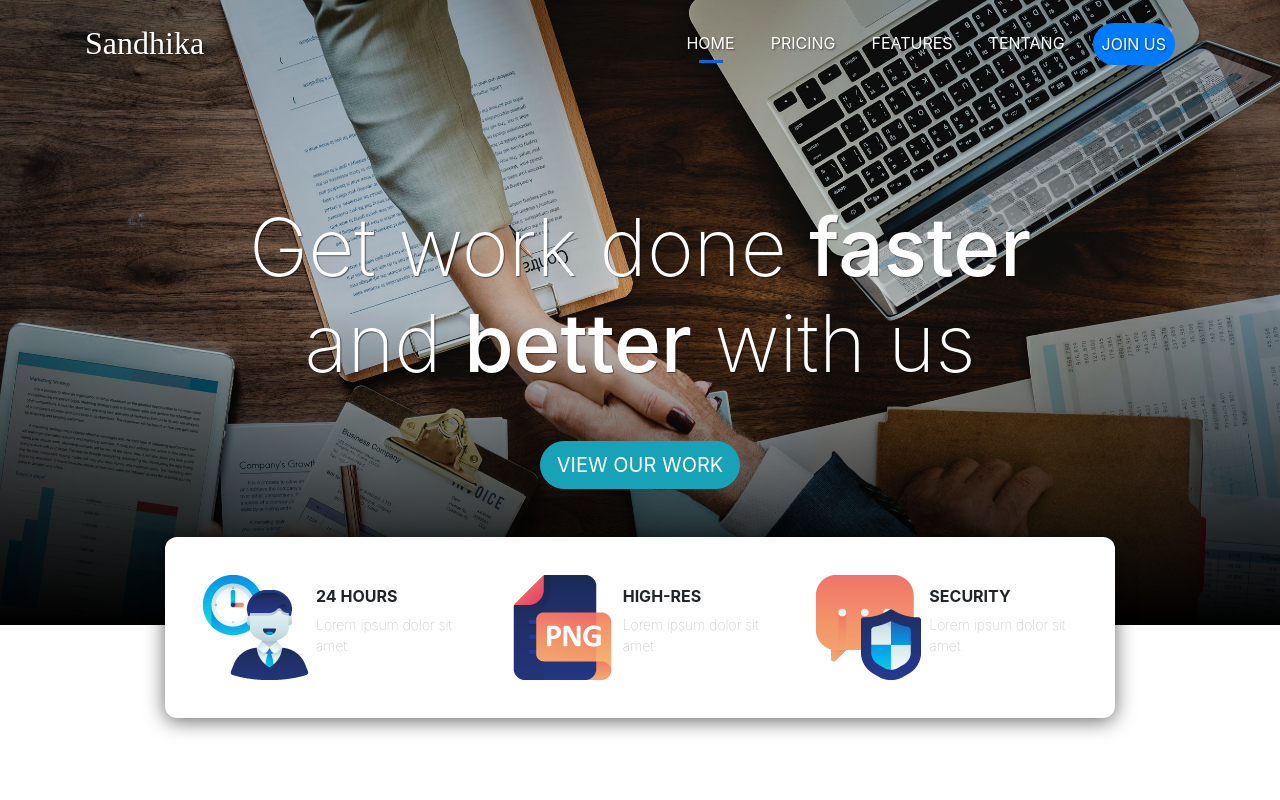
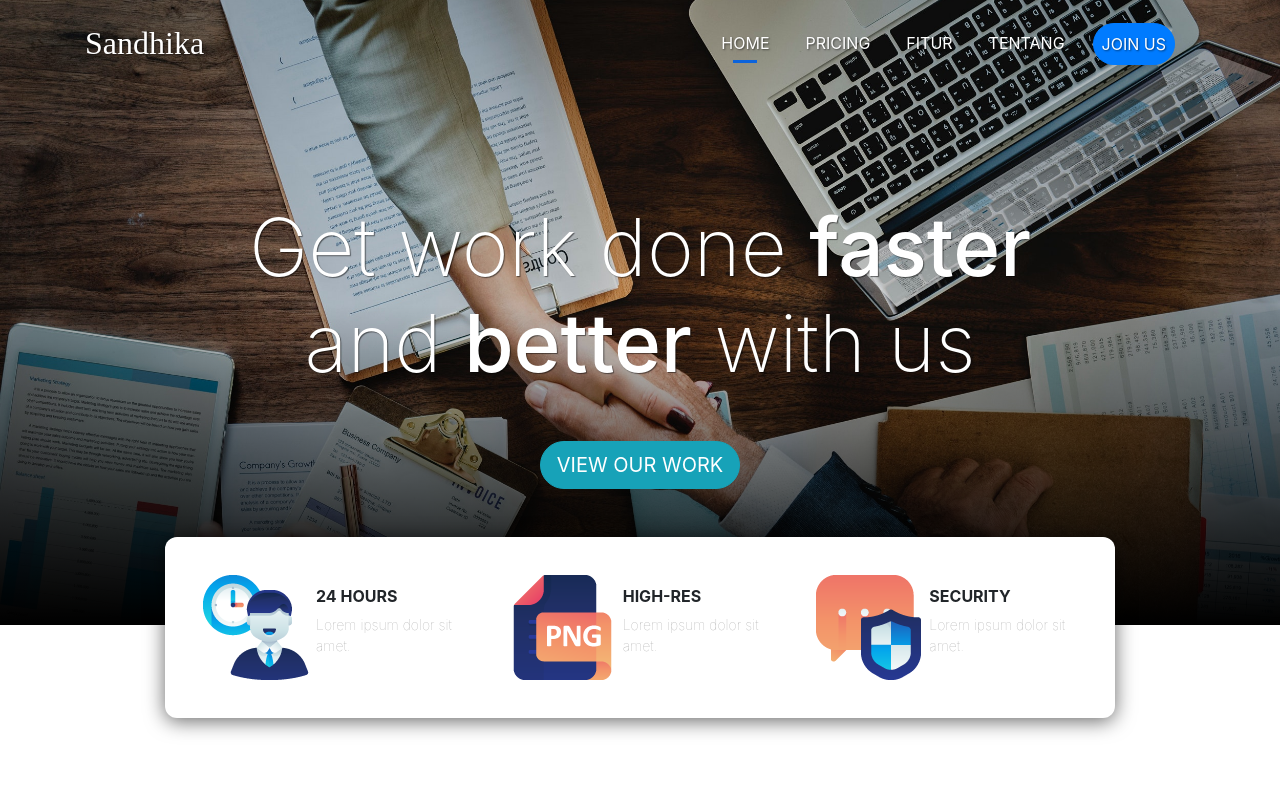
Before and after one commit to ProVinca/cobalagi, a plain HTML site: page index.html in a window 1280 px wide. Shown: the top 800 px of the page. Drawn offline with nearby package versions, Linux system fonts and the light colour scheme; a web font is replaced by a local one.

Commit message:
Update index.html
fitur update

```diff
--- a/index.html
+++ b/index.html
@@ -28,7 +28,7 @@
           <div class="navbar-nav ml-auto">
             <a class="nav-item nav-link active" href="#">Home <span class="sr-only">(current)</span></a>
             <a class="nav-item nav-link" href="#">Pricing</a>
-            <a class="nav-item nav-link" href="#">Features</a>
+            <a class="nav-item nav-link" href="#">Fitur</a>
             <a class="nav-item nav-link" href="#">Tentang</a>
             <a class="nav-item nav-link btn btn-primary text-white tombol" href="#">Join Us</a>
           </div>
```
